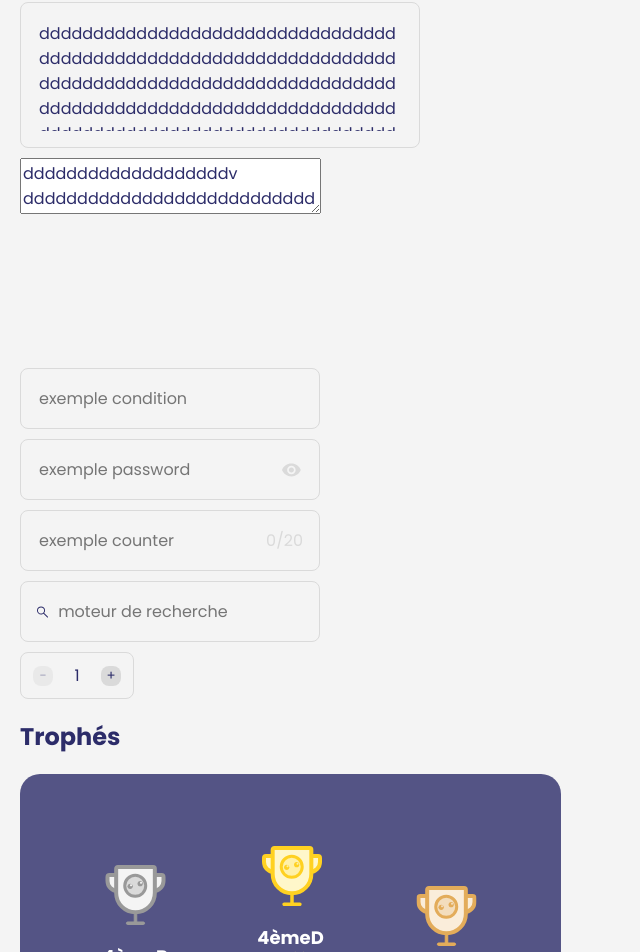
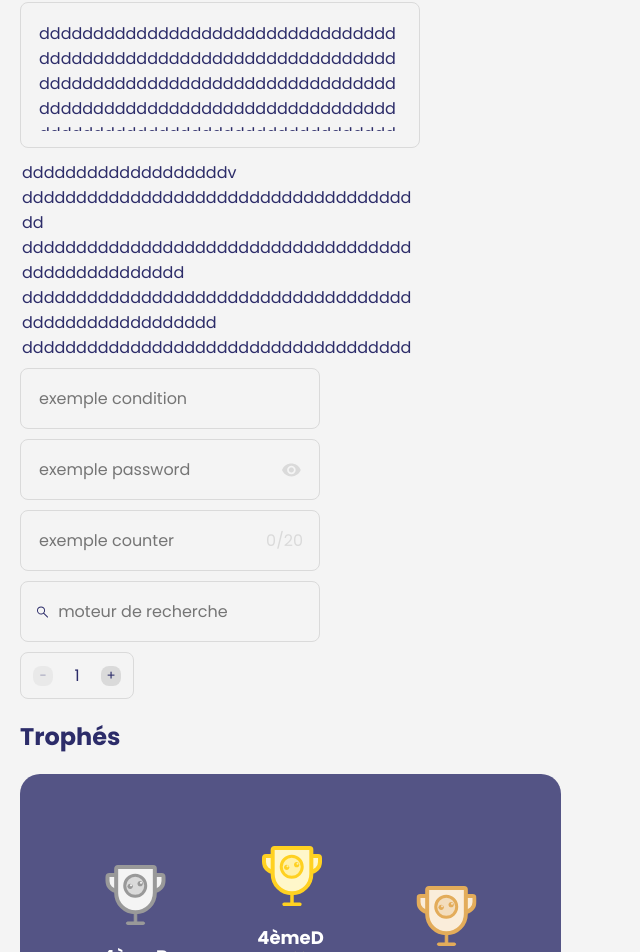
Before and after one commit to Ma-Petite-Planete/ma-petite-librairie, a React (Vite) app: page / in a window 1280 px wide. Shown: the part 1057-2009 px from the top of the page, without its empty margins (0-640 px from the left). Built offline with nearby package versions, Linux system fonts and the light colour scheme; a web font is replaced by a local one.

Commit message:
fix ortho issue

```diff
--- a/src/App.tsx
+++ b/src/App.tsx
@@ -39,7 +39,7 @@ import {
 import DropDownMultiFilters from './section/dropdown/DropDownMultiFilter';
 import MppToggleSection from './components/MppToggleSection/MppToggleSection';
 import MppDropDown from './components/MppDropDown/MppDropdown';
-import MppTextAreaFixHeight from './components/MppTextAreaFixHeigt/MppTextAreaFixHeight';
+import MppTextAreaFixHeight from './components/MppTextAreaFixHeight/MppTextAreaFixHeight';
 function App() {
   return (
     <div className="main_background">
--- a/src/components/MppTextAreaFixHeigt/MppTextAreaFixHeight.tsx
+++ b/src/components/MppTextAreaFixHeight/MppTextAreaFixHeight.tsx
@@ -80,7 +80,7 @@ const MppTextAreaFixHeight: React.FC<MppTextAreaFixHeightProps> = ({
   return (
     <>
       <div
-        className={`mpp_text_area_container_fix_heigt ${isFocused && !readOnly ? 'focused_fix_heigt' : ''}`}
+        className={`mpp_text_area_container_fix_height ${isFocused && !readOnly ? 'focused_fix_height' : ''}`}
         style={{ height: fixHeight }}
       >
         <textarea
@@ -91,7 +91,7 @@ const MppTextAreaFixHeight: React.FC<MppTextAreaFixHeightProps> = ({
           onFocus={handleFocus}
           onBlur={handleBlur}
           onChange={readOnly ? null : handleChange}
-          className={`mpp_text_area_fix_heigt ${readOnly ? 'read_only_fix_heigt' : ''}`}
+          className={`mpp_text_area_fix_height ${readOnly ? 'read_only_fix_height' : ''}`}
           readOnly={readOnly}
         />
       </div>
--- a/src/components/MppTextAreaFixHeigt/mpp_text_area_fix_height.css
+++ b/src/components/MppTextAreaFixHeight/mpp_text_area_fix_height.css
@@ -23,6 +23,6 @@
   border-color: var(--dark_blue);
 }
 
-.read_only_fix_heigt {
+.read_only_fix_height {
   cursor: not-allowed;
 }
--- a/src/index.ts
+++ b/src/index.ts
@@ -27,4 +27,4 @@ export { default as MppCheckBox } from './components/MppCheckBox/MppCheckbox';
 export { default as MppInput } from './components/MppInput/MppInput';
 export { default as MppIncrementInput } from './components/MppIncrementInput/MppIncrementInput';
 export { default as MppToggleSection } from './components/MppToggleSection/MppToggleSection';
-export { default as MppTextAreaFixHeight } from './components/MppTextAreaFixHeigt/MppTextAreaFixHeight';
+export { default as MppTextAreaFixHeight } from './components/MppTextAreaFixHeight/MppTextAreaFixHeight';
```
Also changed, not shown: 4 other files (tests, documents, lock files or other folders).
